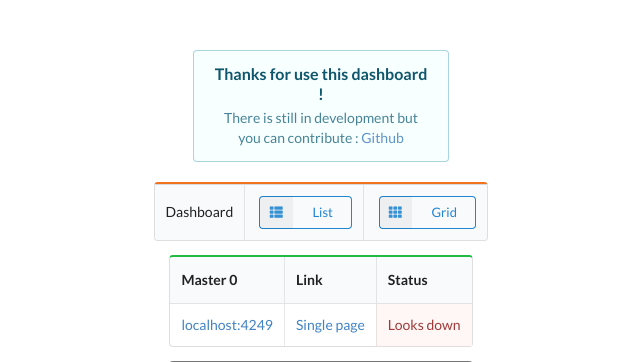
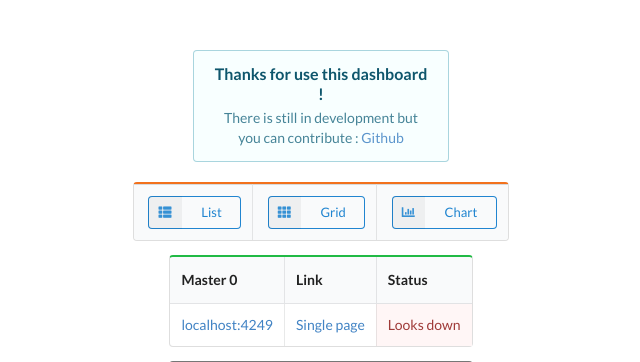
Before and after one commit to CamTosh/Ethereum, a PHP site: page / in a window 1280 px wide. Shown: the top 362 px of the page, without its empty margins (319-959 px from the left). Run offline with PHP 8.4, Linux system fonts and the light colour scheme; data that the repository does not hold is empty; some libraries are stand-ins or nearby versions.

Commit message:
add chart page link in table

```diff
--- a/client/index.php
+++ b/client/index.php
@@ -35,13 +35,13 @@ function ping($url)  {
 		<tfoot class="full-width">
 			<tr>
 				<th>
-					Dashboard
-				</th>
-				<th>
 					<a href="list.php"><div class="ui right floated small labeled icon blue basic button"><i class="list layout icon"></i>List</div></a>
 				</th>
 				<th>
 					<a href="dashboard.php"><div class="ui right floated small labeled icon blue basic button"><i class="grid  layout icon"></i> Grid</div></a>
+				</th>
+				<th>
+					<a href="graph.html"><div class="ui right floated small labeled icon blue basic button"><i class="bar chart icon"></i> Chart</div></a>
 				</th>
 			</tr>
 	  </tfoot>
```
